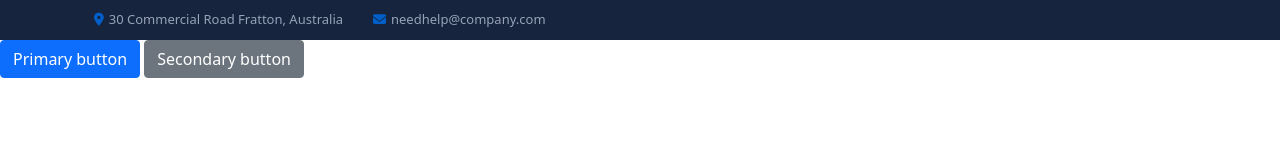
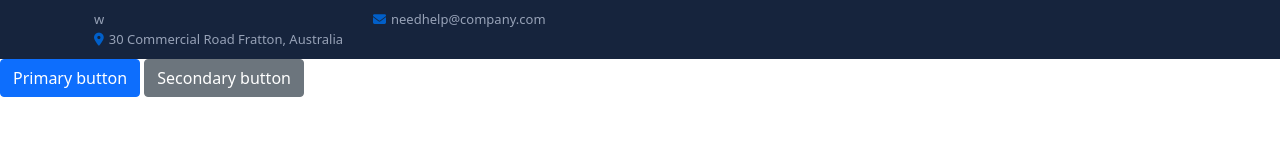
Before and after one commit to Poonam1233/project-insurance, a website built with webpack: page src/index.html in a window 1280 px wide. Built offline with nearby package versions, Linux system fonts and the light colour scheme.

Commit message:
1 file modified

```diff
--- a/src/index.html
+++ b/src/index.html
@@ -24,7 +24,7 @@
         <div class="row">
           <div class="col-xl-6">
             <div class="row">
-              <div class="col-xl-6">
+              <div class="col-xl-6">w
                 <p>
                   <i class="fa-solid fa-location-dot header-icon"></i>30
                   Commercial Road Fratton, Australia
```
